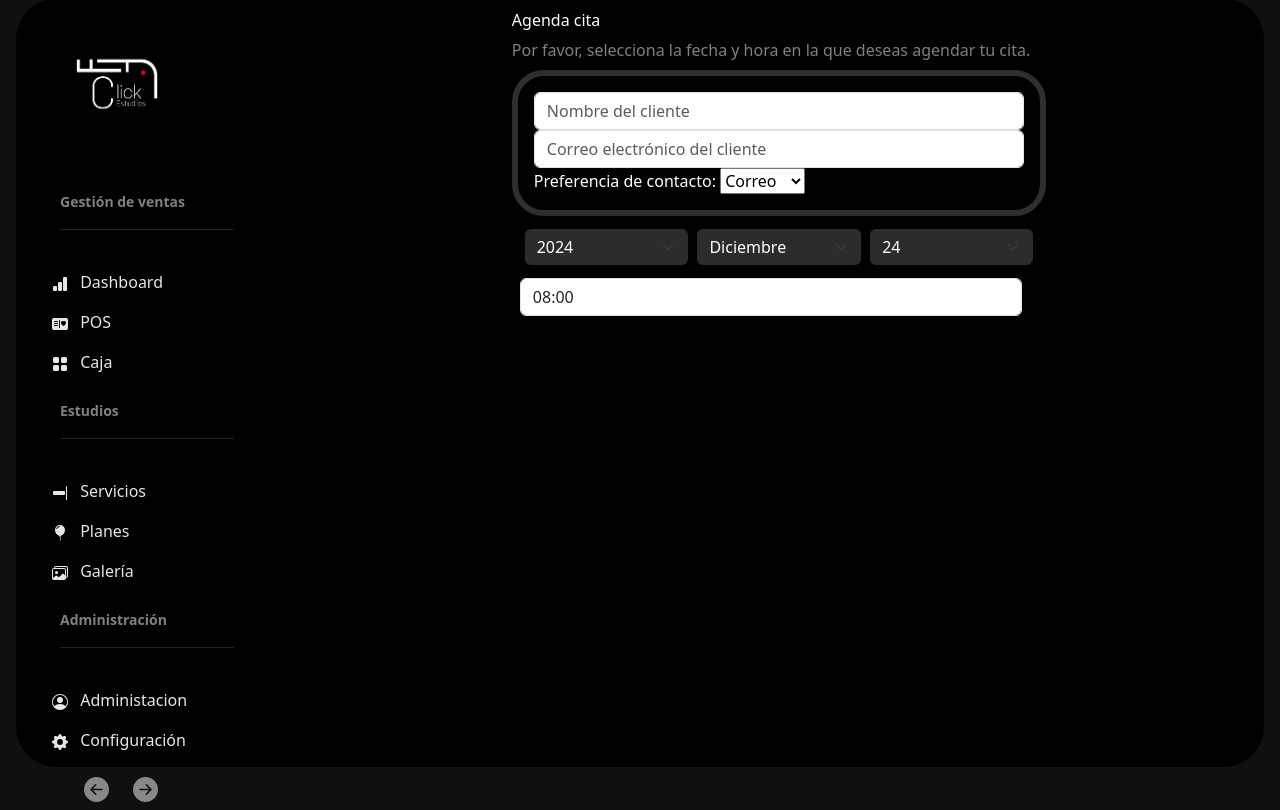
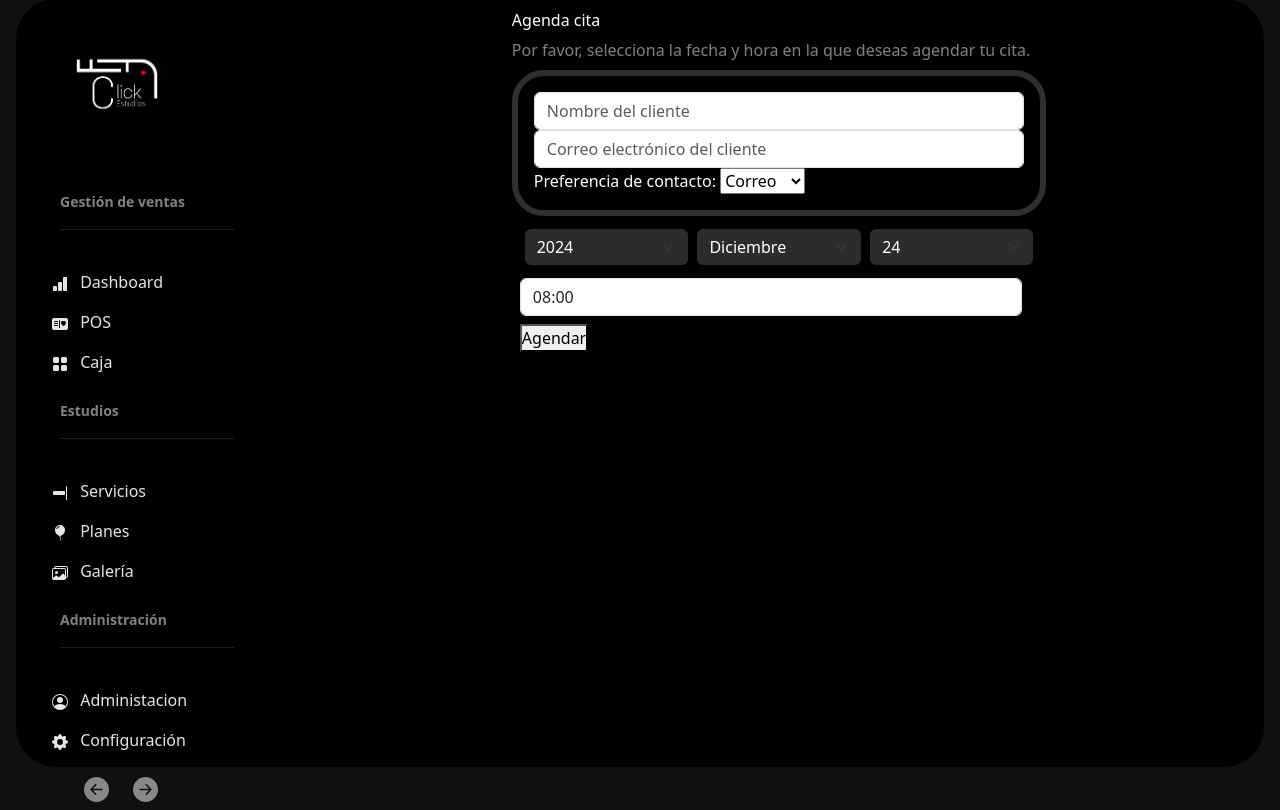
Before and after one commit to the-wandy-olivares/_ClickEstudios, a Django app: page /sale-create-date-choice/1/ in a window 1280 px wide. Shown: the part 17-827 px from the top of the page. Run offline with Django 5.2, Linux system fonts and the light colour scheme; some libraries are stand-ins or nearby versions; some web fonts are replaced.

Commit message:
Agregar botón "Agendar" en el formulario de creación de ventas y ajustar la URL para la reserva de ventas

```diff
--- a/ClickEstudios/Estudios/templates/sale/sale-create-date-choice.html
+++ b/ClickEstudios/Estudios/templates/sale/sale-create-date-choice.html
@@ -59,7 +59,11 @@
                               {{form.time}}
                         </div>
 
-
+                        <div>
+                              <button>
+                                    Agendar
+                              </button>
+                        </div>
                   </div>
 
             </form>
--- a/ClickEstudios/Estudios/urls.py
+++ b/ClickEstudios/Estudios/urls.py
@@ -27,7 +27,7 @@ urlpatterns = [
 # Ventas
       path('sale/', views.Sale.as_view(), name='sale'),
             path('sale-create/<int:pk>', views.SaleCreate.as_view(), name='sale-create'),
-                        path('salec', views.SaleReserver.as_view(), name='sale-reserver'),
+                        path('sale-reserver/<int:pk>', views.SaleReserver.as_view(), name='sale-reserver'),
                   path('sale-update/<int:pk>/', views.SaleUpdate.as_view(), name='sale-update'),
             path('sale-create-date-choice/<int:pk>/', views.SaleCreateDateChoice.as_view(), name='sale-create-date-choice'),
 
```
